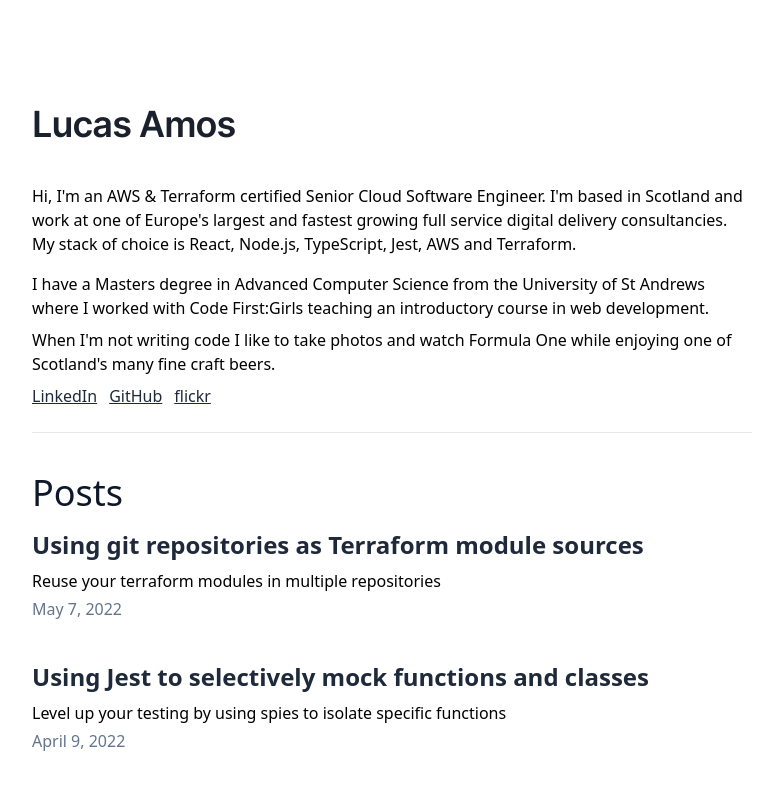
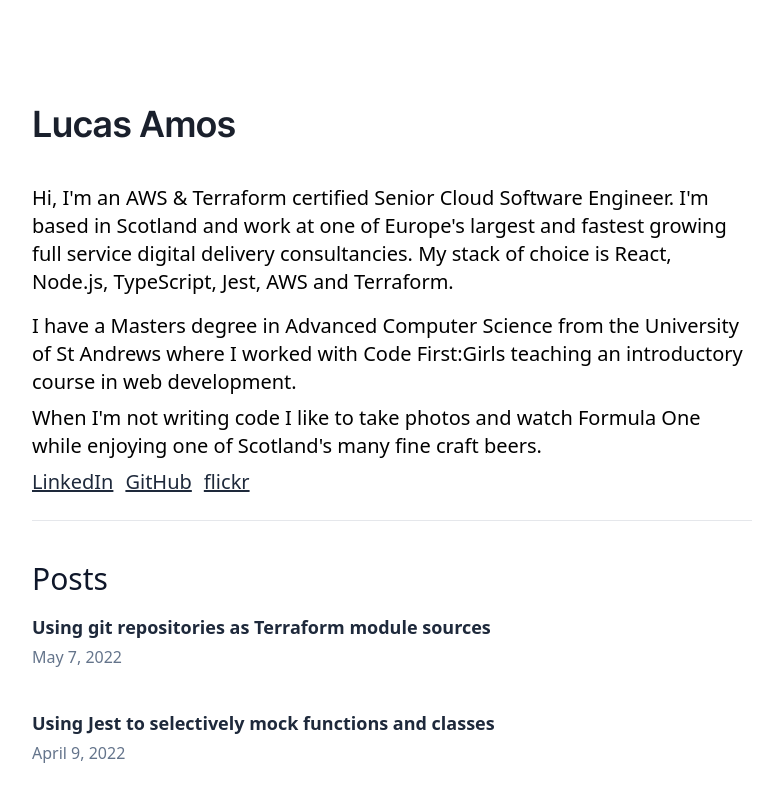
Before and after one commit to LucasAmos/lucasamos.dev-next, a Next.js app: page / in a window 1280 px wide. Shown: the top 798 px of the page, without its empty margins (248-1031 px from the left). Built offline with nearby package versions, Linux system fonts and the light colour scheme.

Commit message:
text size

```diff
--- a/pages/index.js
+++ b/pages/index.js
@@ -38,25 +38,25 @@
           </h1>
         </div>
         <div>
-          <p className="pb-4">
+          <p className="pb-4 text-xl">
             Hi, I'm an AWS & Terraform certified Senior Cloud Software Engineer.
             I'm based in Scotland and work at one of Europe's largest and
             fastest growing full service digital delivery consultancies. My
             stack of choice is React, Node.js, TypeScript, Jest, AWS and
             Terraform.
           </p>
-          <p className="pb-2">
+          <p className="pb-2  text-xl">
             I have a Masters degree in Advanced Computer Science from the
             University of St Andrews where I worked with Code First:Girls
             teaching an introductory course in web development.
           </p>
-          <p className="pb-2">
+          <p className="pb-2  text-xl">
             When I'm not writing code I like to take photos and watch Formula
             One while enjoying one of Scotland's many fine craft beers.
           </p>
         </div>
 
-        <div className="flex">
+        <div className="flex text-xl">
           <SocialLink
             text="LinkedIn"
             href="https://www.linkedin.com/in/lucasamos/"
@@ -70,15 +70,14 @@
 
         <hr className="mt-6" />
         <div className="pt-10">
-          <h1 className="font-medium  text-4xl pb-4 text-slate-900">Posts</h1>
+          <h1 className="text-3xl pb-4 text-slate-900">Posts</h1>
           {allPostsData.map(({ id, date, title, subtitle }) => (
             <div className="pb-10" key={title}>
               <Link href={`/articles/${id}`}>
                 <a>
-                  <h1 className="font-semibold text-2xl pb-2 hover:underline text-slate-800">
+                  <h1 className="text-lg font-semibold mb-1 hover:underline text-slate-800">
                     {title}
                   </h1>
-                  <h2 className="pb-1">{subtitle}</h2>
                   <div className="text-slate-500">
                     <Date dateString={date} />
                   </div>
```
